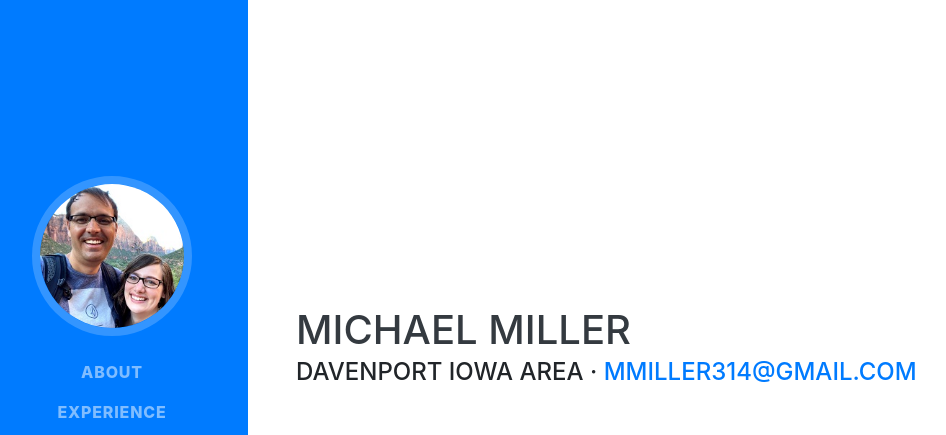
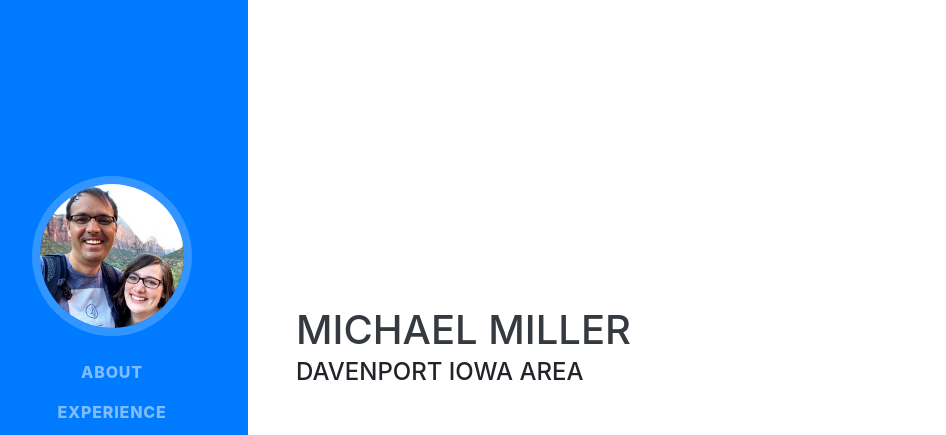
Before and after one commit to mmiller314/mmiller314.github.io, a React app: page index.html in a window 1280 px wide. Shown: the top 435 px of the page, without its empty margins (24-970 px from the left). Built offline with nearby package versions, Linux system fonts and the light colour scheme; no server answers; a web font is replaced by a local one.

Commit message:
Update index.html
Removed email

```diff
--- a/index.html
+++ b/index.html
@@ -64,9 +64,7 @@
       <section class="resume-section p-3 p-lg-5 d-flex d-column" id="about">
         <div class="my-auto">
           <h1 class="mb-0">Michael Miller</h1>
-          <div class="subheading mb-5">Davenport Iowa area ·
-            <a href="mailto:mmiller314@gmail.com">mmiller314@gmail.com</a>
-          </div>
+          <div class="subheading mb-5">Davenport Iowa area</div>
           <div class="social-icons">
             <a href="https://www.linkedin.com/in/mike-r-miller/" target="_blank">
               <i class="fab fa-linkedin-in"></i>
```
